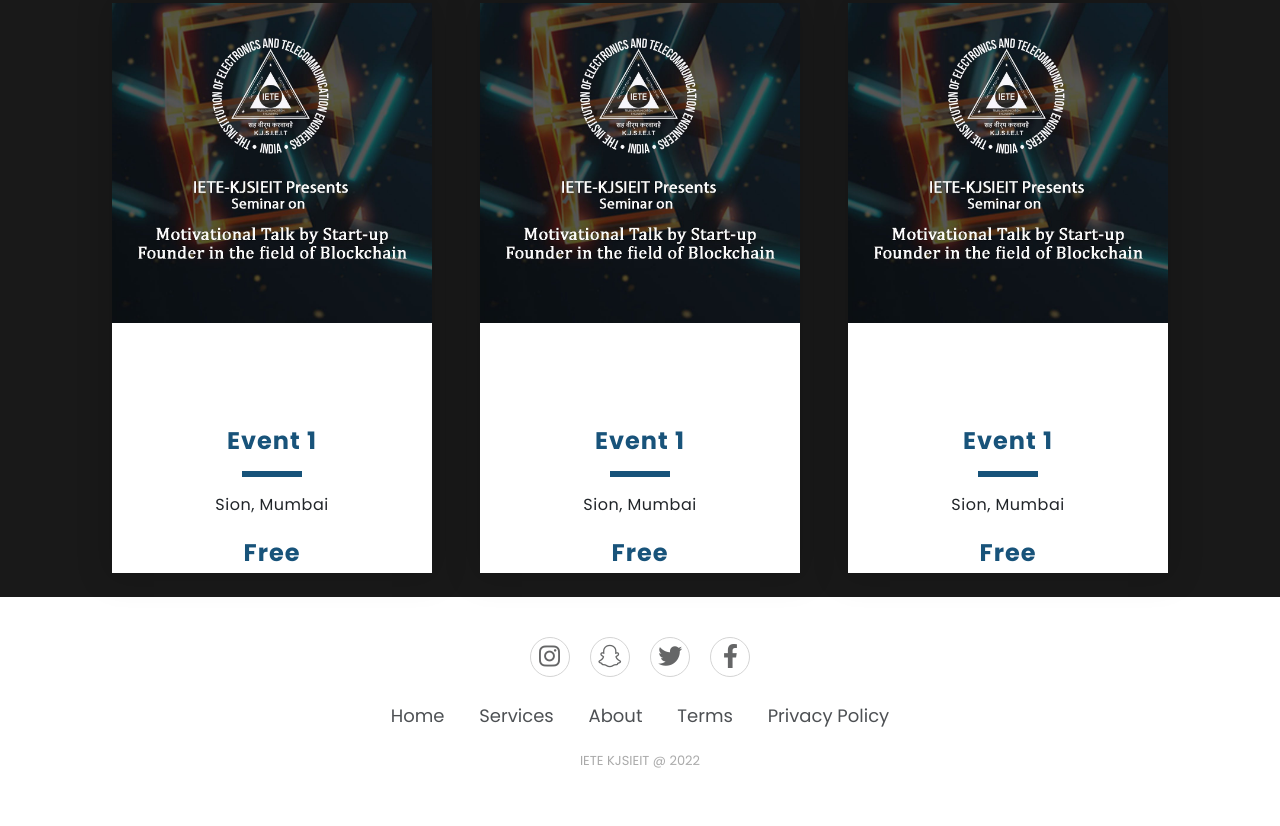
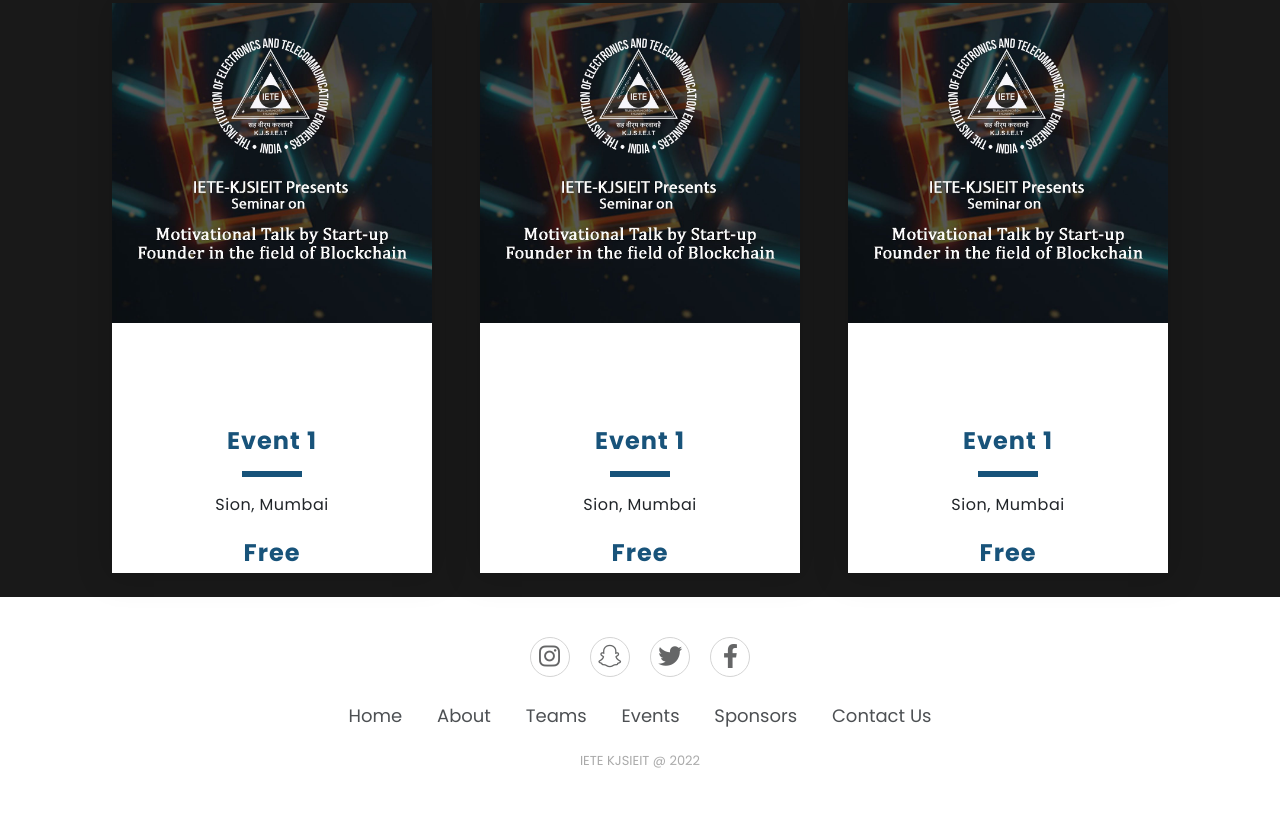
Before and after one commit to shardulgawande27/IETE-Website, a plain HTML site: page index.html in a window 1280 px wide. Shown: the part 1671-2497 px from the top of the page. Drawn offline with nearby package versions, Linux system fonts and the light colour scheme.

Commit message:
footer changes

```diff
--- a/index.html
+++ b/index.html
@@ -215,16 +215,19 @@
                 <a href="#">Home</a>
             </li>
             <li>
-                <a href="#">Services</a>
-            </li>
-            <li>
                 <a href="#">About</a>
             </li>
             <li>
-                <a href="#">Terms</a>
+                <a href="#">Teams</a>
             </li>
             <li>
-                <a href="#">Privacy Policy</a>
+                <a href="#">Events</a>
+            </li>
+            <li>
+                <a href="#">Sponsors</a>
+            </li>
+            <li>
+                <a href="#">Contact Us</a>
             </li>
         </ul>
 
```
